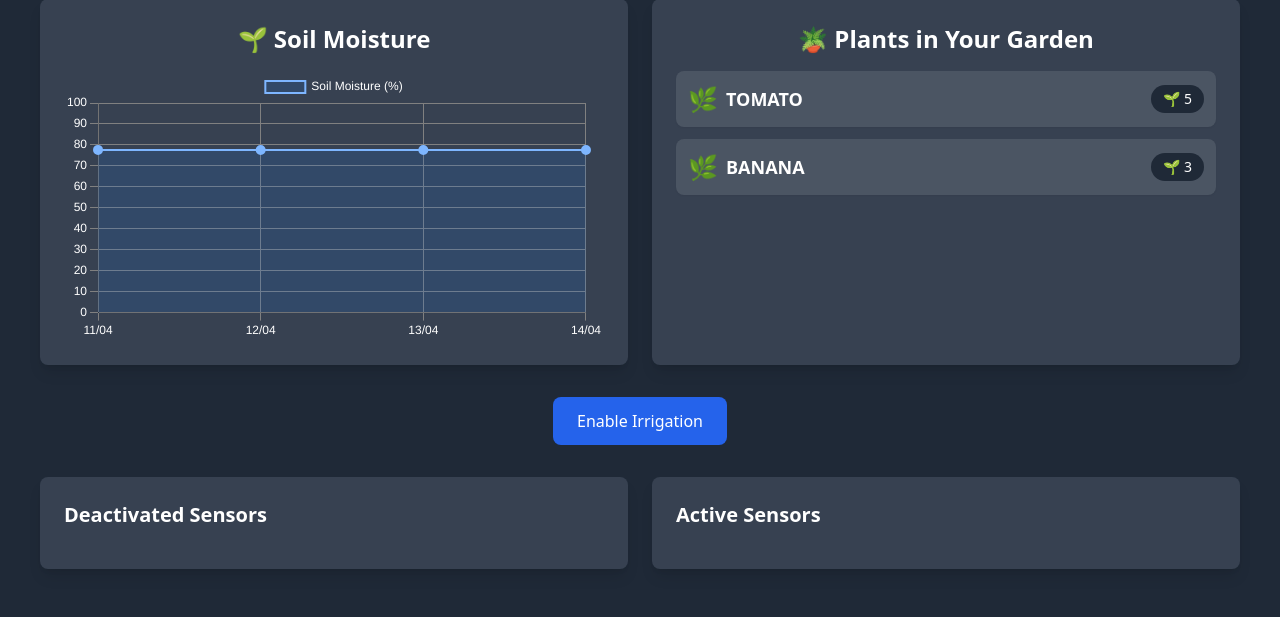
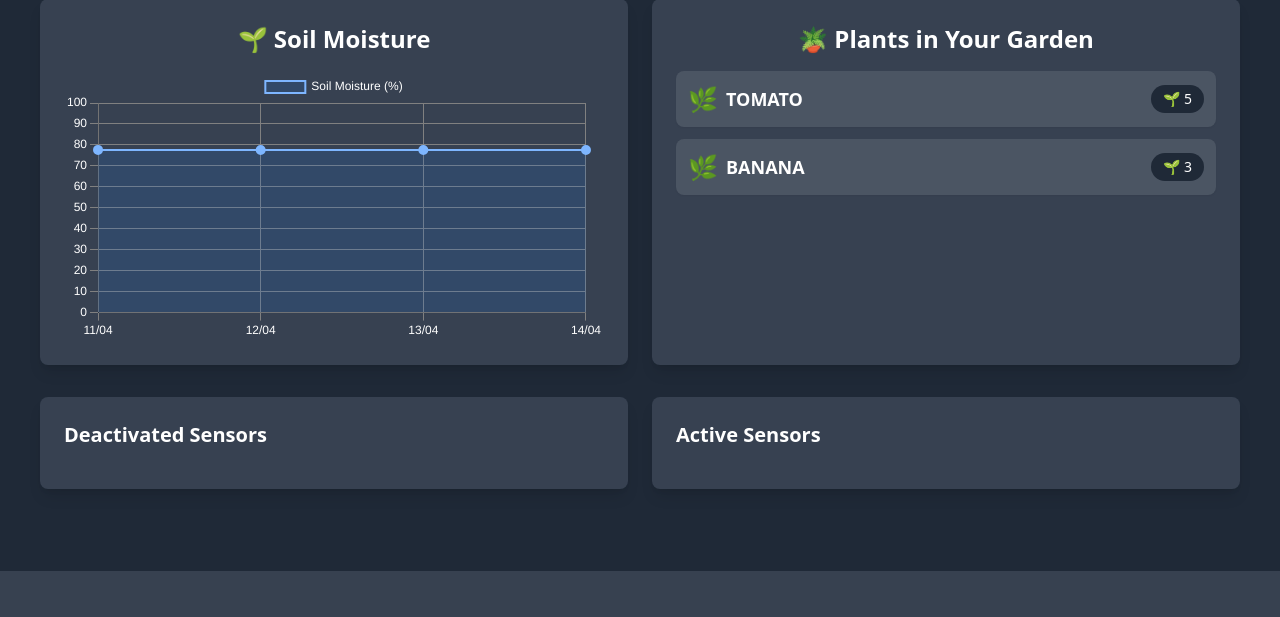
Before and after one commit to frascalise/FloraTech, a Django app: page /garden/1/ in a window 1280 px wide. Shown: the part 229-846 px from the top of the page. After the commit the page ends 800 px from the top, so only its background shows below. Run offline with Django 5.2, Linux system fonts and the light colour scheme; a user stored in the database is signed in; data comes from the database, SQL or seed files in the repository; parts of the project's set-up code (start-up, migrations or seed data) failed here and were passed over; some libraries are stand-ins or nearby versions.

Commit message:
removed irrigation button

```diff
--- a/templates/garden/garden.html
+++ b/templates/garden/garden.html
@@ -57,13 +57,6 @@
                 {% endfor %}
             </ul>
         </div>
-    </div>
-
-    <!-- Bottone Irrigazione -->
-    <div class="flex justify-center mb-8">
-        <button class="px-6 py-3 bg-blue-600 text-white rounded-lg hover:bg-blue-700 transition">
-            Enable Irrigation
-        </button>
     </div>
 
     <!-- Box Sensori -->
```
